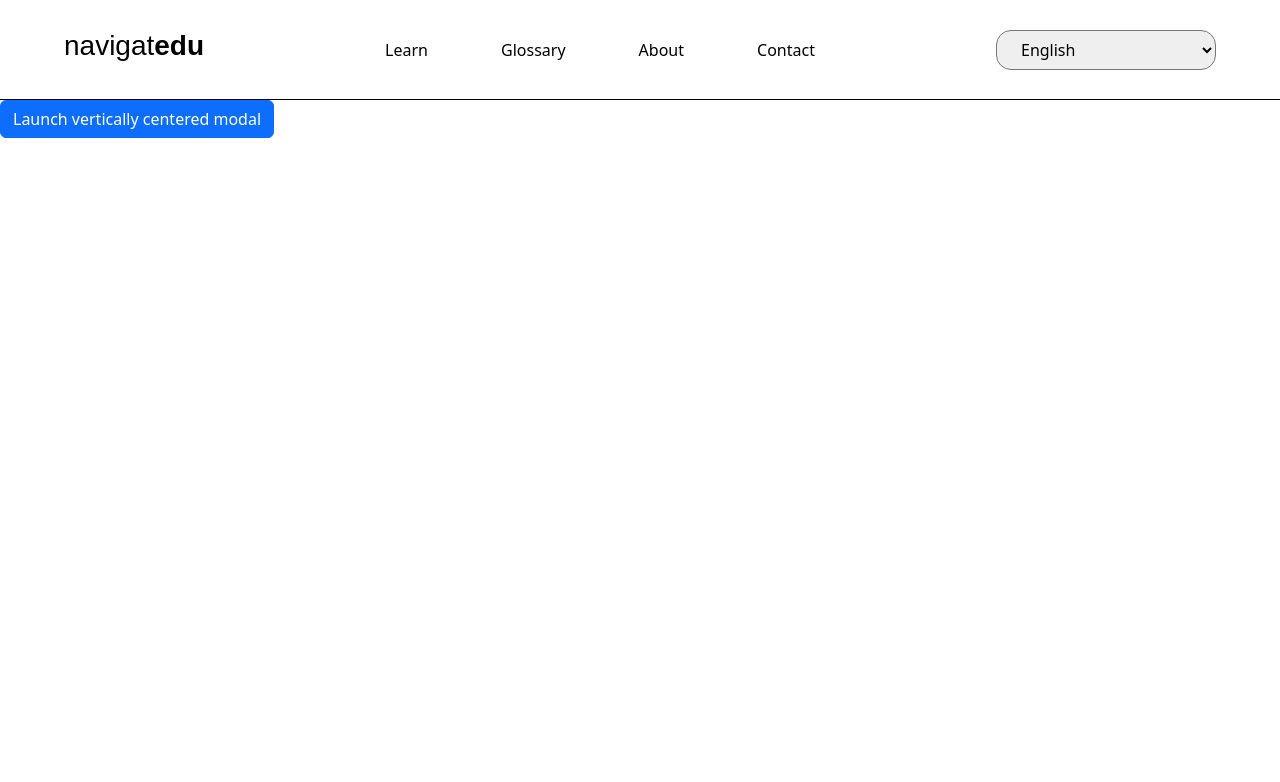
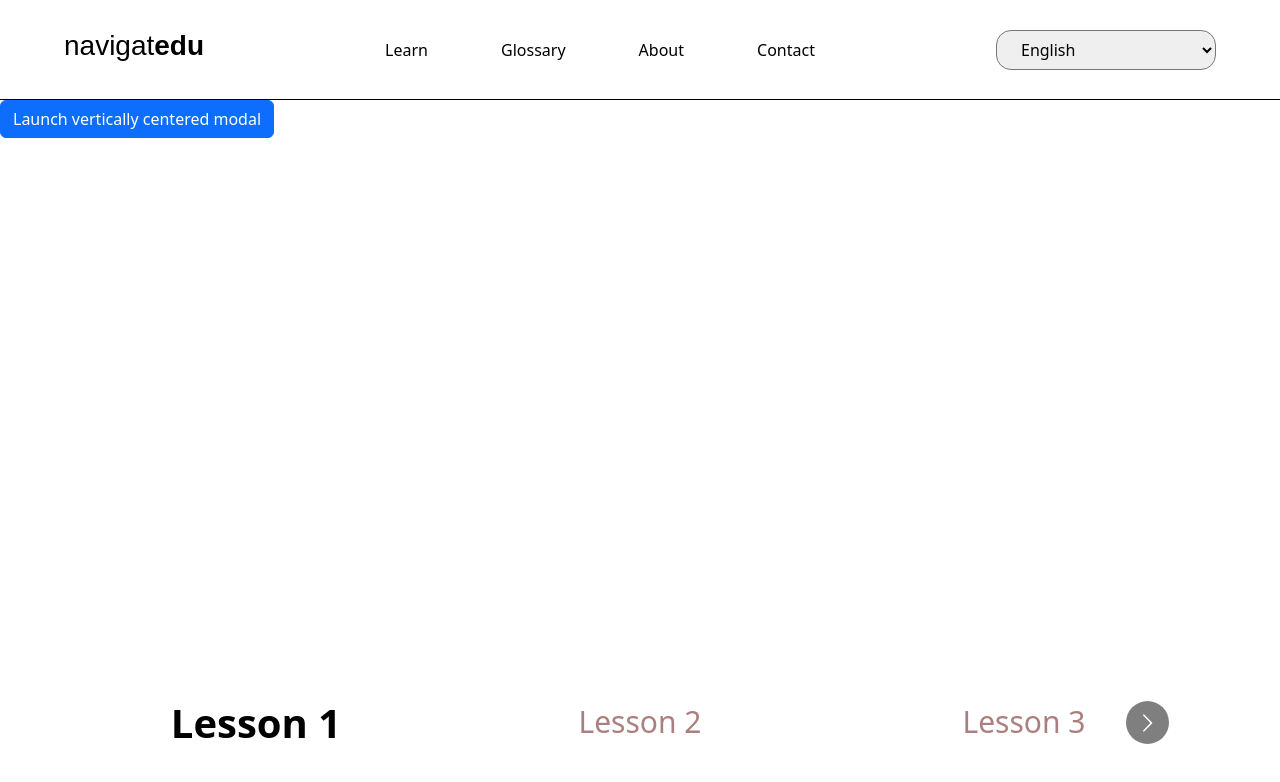
Before and after one commit to qingge-yu/hackathon-frontend, a React (Create React App) app: page / in a window 1280 px wide. Shown: the top 782 px of the page. Built offline with nearby package versions, Linux system fonts and the light colour scheme; no server answers.

Commit message:
complete lessonCarousel functionality

```diff
--- a/package.json
+++ b/package.json
@@ -32,6 +32,7 @@
     "react": "^18.2.0",
     "react-bootstrap": "^2.7.4",
     "react-dom": "^18.2.0",
+    "react-multi-carousel": "^2.8.3",
     "react-router-dom": "^6.4.2",
     "react-scripts": "^5.0.1"
   }
--- a/src/components/LessonCarousel/Carousel.css
+++ b/src/components/LessonCarousel/Carousel.css
@@ -1,4 +1,52 @@
-.lessonCarouselBtn {
-  display: flex;
-  gap: 10px;
+.carouselContainer {
+  width: 90%;
+  margin-left: auto;
+  margin-right: auto;
+  text-align: center;
+  position: absolute;
+  bottom: 0;
+  left: 5%;
+  right: 5%;
+  min-height: 6.5rem;
 }
+
+#lessonButton {
+  background-color: white;
+  line-height: 51px;
+  border: none;
+}
+
+.inactive {
+  font-size: clamp(20px, 30px, 40px);
+  color: rgb(172, 127, 127);
+  padding: 0;
+  border: none;
+}
+
+.active {
+  color: black;
+  font-weight: 600;
+  animation: activeAnimation 500ms forwards;
+}
+
+@keyframes activeAnimation {
+  0% {
+    font-size: clamp(20px, 30px, 40px);
+  }
+  100% {
+    font-size: clamp(30px, 40px, 50px);
+  }
+}
+
+.react-multi-carousel-list {
+  align-items: baseline;
+}
+
+@keyframes navActiveAnim {
+  0% {
+    width: .25rem;
+  }
+  100% {
+    width: 5.5rem;
+  }
+}
--- a/src/components/LessonCarousel/Carousel.jsx
+++ b/src/components/LessonCarousel/Carousel.jsx
@@ -1,33 +1,56 @@
 import './Carousel.css'
-import { useState} from "react";
+import { useState } from "react";
+import Carousel from 'react-multi-carousel';
+import 'react-multi-carousel/lib/styles.css';
 
-const Carousel = () => {
-  const [lessonPage, setLessonPage] = useState(1)
 
-  function handleCountMinus() {
-    if (lessonPage > 1) {
-      setLessonPage(lessonPage - 1)
-    } else {
-      setLessonPage(9)
-    }
+const LessonCarousel = () => {
+
+  const [lessonNum, setLessonNum] = useState(1)
+
+  const buttons = [1,2,3,4,5,6,7,8,9]
+  function handleLessonClick(name) {
+    setLessonNum(name)
+    console.log(lessonNum)
   }
 
-  function handleCountPlus() {
-    if (lessonPage < 9) {
-      setLessonPage(lessonPage + 1)
-    } else {
-      setLessonPage(1)
+  const responsive = {
+    superLargeDesktop: {
+      breakpoint: { max: 4000, min: 3000 },
+      items: 5
+    },
+    desktop: {
+      breakpoint: { max: 3000, min: 1500 },
+      items: 5
+    },
+    tablet: {
+      breakpoint: { max: 1500, min: 464 },
+      items: 3
+    },
+    mobile: {
+      breakpoint: { max: 464, min: 0 },
+      items: 1
     }
-  }
+  };
 
 
   return (
-    <div className='lessonCarouselBtn'>
-        <button onClick={handleCountMinus}> Lesson {lessonPage === 1 ? 9 :(lessonPage - 1)} </button>
-        <p> Lesson {lessonPage}</p>
-        <button onClick={handleCountPlus}> Lesson {lessonPage === 9 ? 1 : lessonPage + 1} </button>
-    </div>
-   );
+    <>
+      <div className='carouselContainer'>
+        <Carousel className='carousel' responsive={responsive}>
+          {buttons.map(function(name) {
+            return <input
+                      type='button'
+                      id='lessonButton'
+                      className={lessonNum === name ? 'active' : 'inactive'}
+                      value= {`Lesson ${name}`}
+                      onClick={() => handleLessonClick(name)}
+                      key={ name } />
+          })}
+        </Carousel>
+      </div>
+    </>
+   )
 }
 
-export default Carousel;
+export default LessonCarousel;
--- a/src/pages/LandingPage/LandingPage.jsx
+++ b/src/pages/LandingPage/LandingPage.jsx
@@ -2,6 +2,7 @@ import styles from './LandingPage.css'
 import Popup from '../../components/Pop-up/modal'
 import Button from 'react-bootstrap/Button';
 import 'bootstrap/dist/css/bootstrap.min.css';
+import LessonCarousel from '../../components/LessonCarousel/Carousel';
 
 const Landing = ({ user, modalShow, setModalShow }) => {
 
@@ -22,8 +23,8 @@ const Landing = ({ user, modalShow, setModalShow }) => {
           show={modalShow}
           onHide={() => setModalShow(false)}
         />
-        {/* <h1>hi {user ? user.name : 'friend'}</h1> */}
       </main>
+        <LessonCarousel />
     </body>
   )
 }
```
Also changed, not shown: 1 other file (tests, documents, lock files or other folders).
